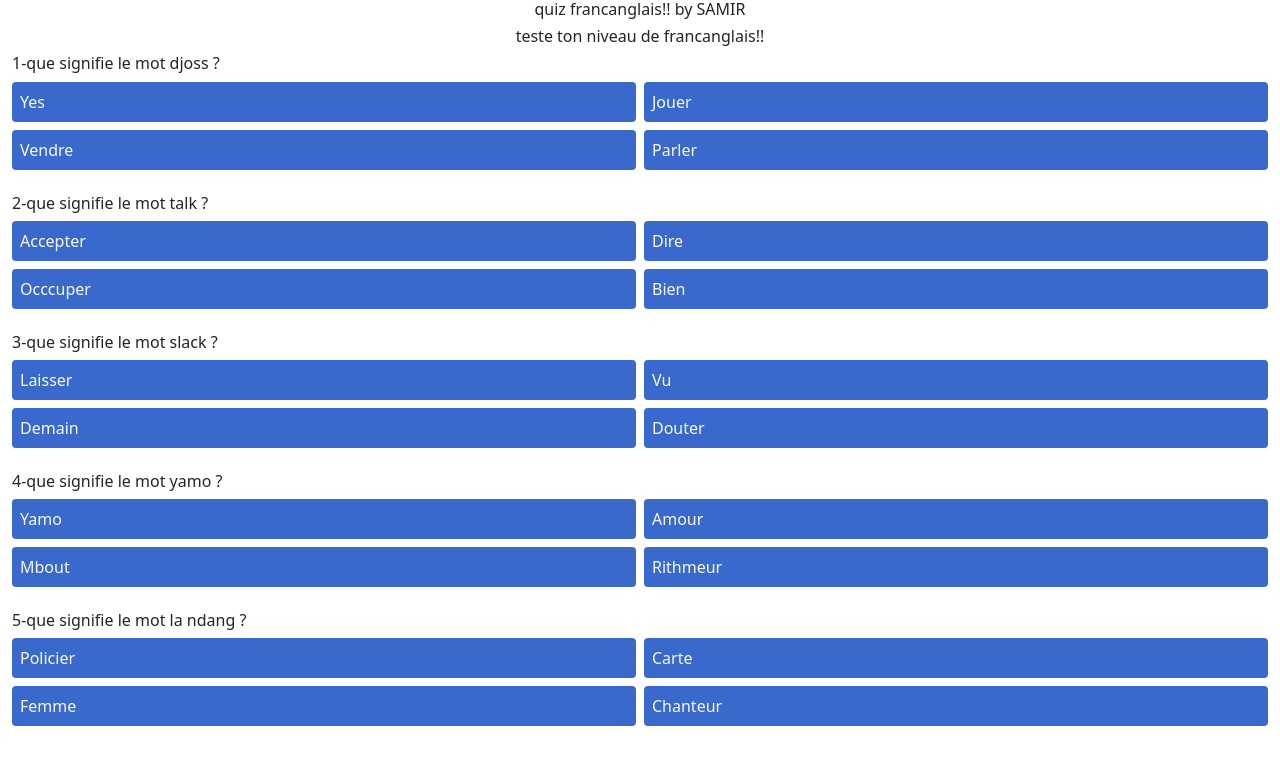
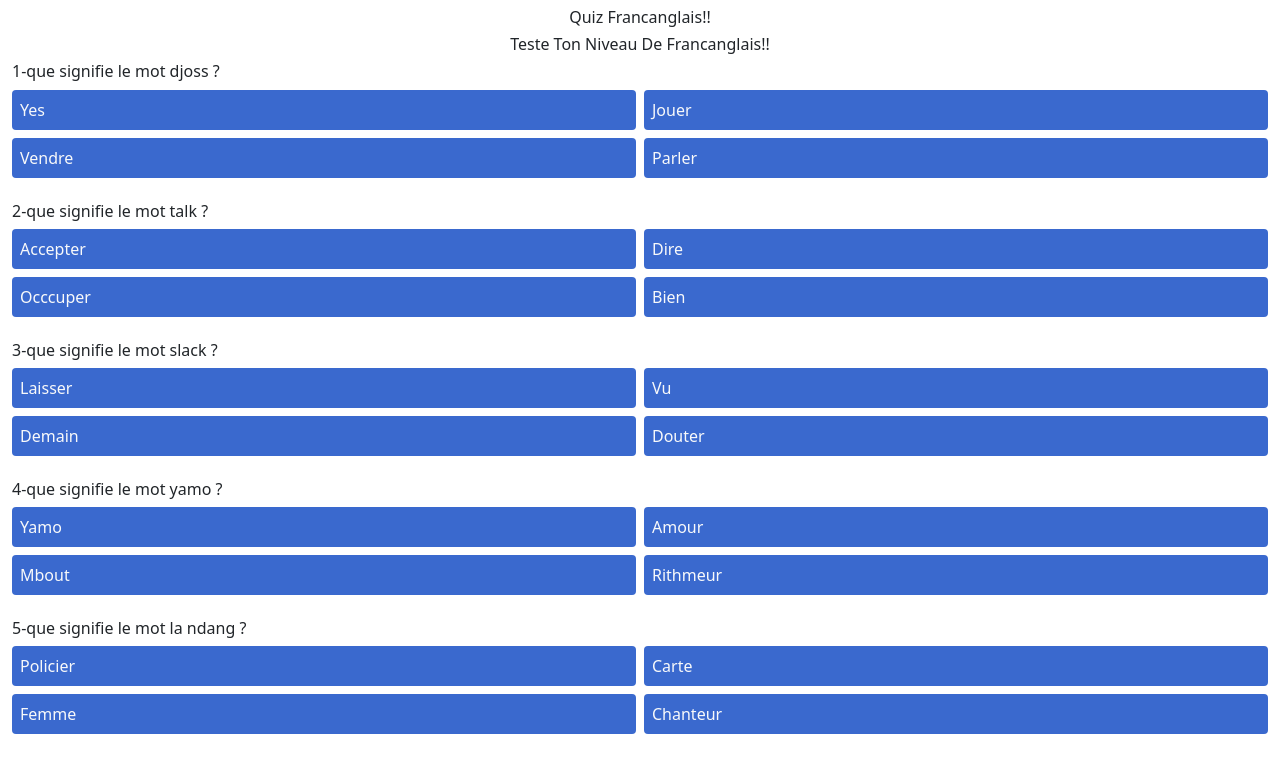
Before and after one commit to Sabo110/sabo110.github.io, a plain HTML site: page index.html in a window 1280 px wide. Drawn offline with nearby package versions, Linux system fonts and the light colour scheme.

Commit message:
ajout margin top au titre

```diff
--- a/index.html
+++ b/index.html
@@ -12,8 +12,9 @@
 <body>
     <div class="container-fluid">
         <div id="app" class="">
-            <h1 class="">quiz francanglais!! by SAMIR</h1>
-            <h3 class="">teste ton niveau de francanglais!!</h3>
+
+            <h1 class="text-capitalize  mt-2">quiz francanglais!!</h1>
+            <h3 class="text-capitalize fw-lighter">teste ton niveau de francanglais!!</h3>
             <div v-for="question in questions">
                 <h6>{{question.libele}}</h6>
                 <div class="row mb-4 g-2">
```
